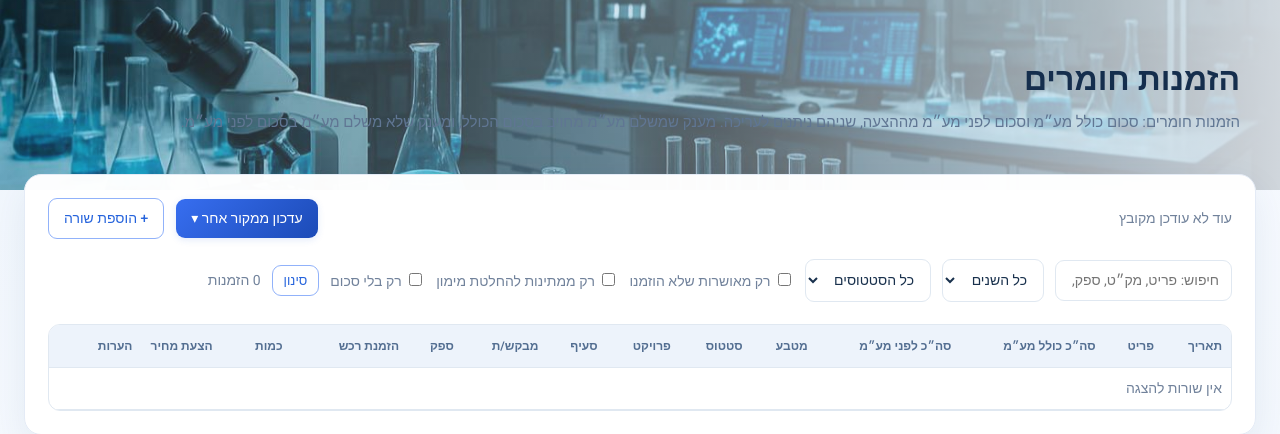
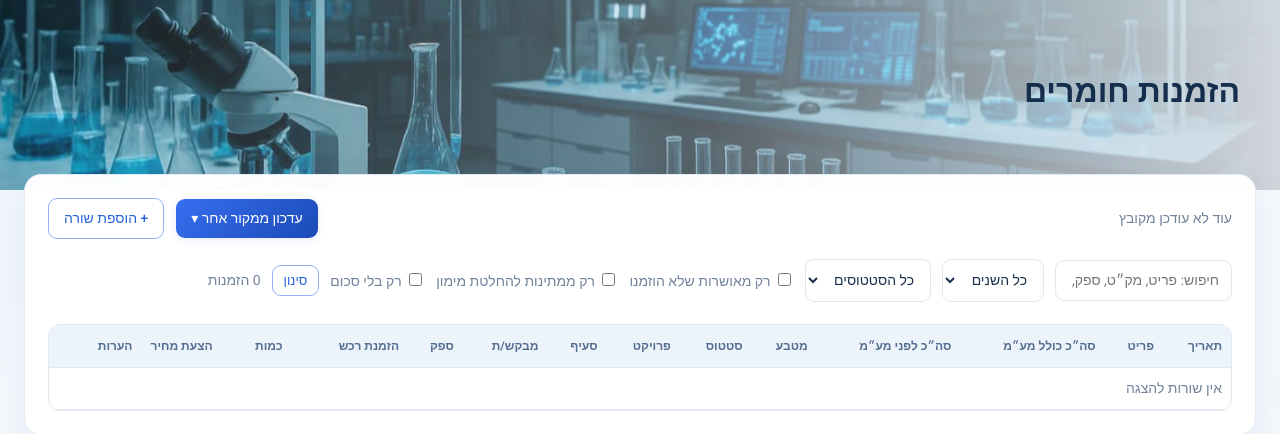
Before and after one commit to mandelreouven2002/GrantWise, a Django app: page / in a window 1280 px wide. Shown: the part 72-506 px from the top of the page. Run offline with Django 5.2, Linux system fonts and the light colour scheme; a user stored in the database is signed in; data comes from the database, SQL or seed files in the repository; data that the repository does not hold is empty.

Commit message:
הורדת SUBTITLE

```diff
--- a/budget/templates/budget/orders.html
+++ b/budget/templates/budget/orders.html
@@ -15,20 +15,11 @@
   .qmark.manual{color:var(--accent)}
 </style>
 
-<!-- Laboratory header -->
+
 <section class="orders-hero">
+    <h1>הזמנות חומרים</h1>
+</section>
 
-    <h1>{{ page_title }}</h1>
-
-    <p class="orders-subtitle">
-        {% if kind == "materials" %}
-        הזמנות חומרים: סכום כולל מע״מ וסכום לפני מע״מ מההצעה, שניהם ניתנים לעריכה.
-        מענק שמשלם מע״מ מחויב בסכום הכולל, ומענק שלא משלם מע״מ בסכום לפני מע״מ.
-        {% else %}
-        כל מה שאינו חומרים. הסכום שכותבים הוא הסכום, והוא זה שקובע בהמלצות. מע״מ לא משפיע כאן.
-        {% endif %}
-    </p>
-</section>
 
 <!-- Main content -->
 <div class="orders-panel">
```
